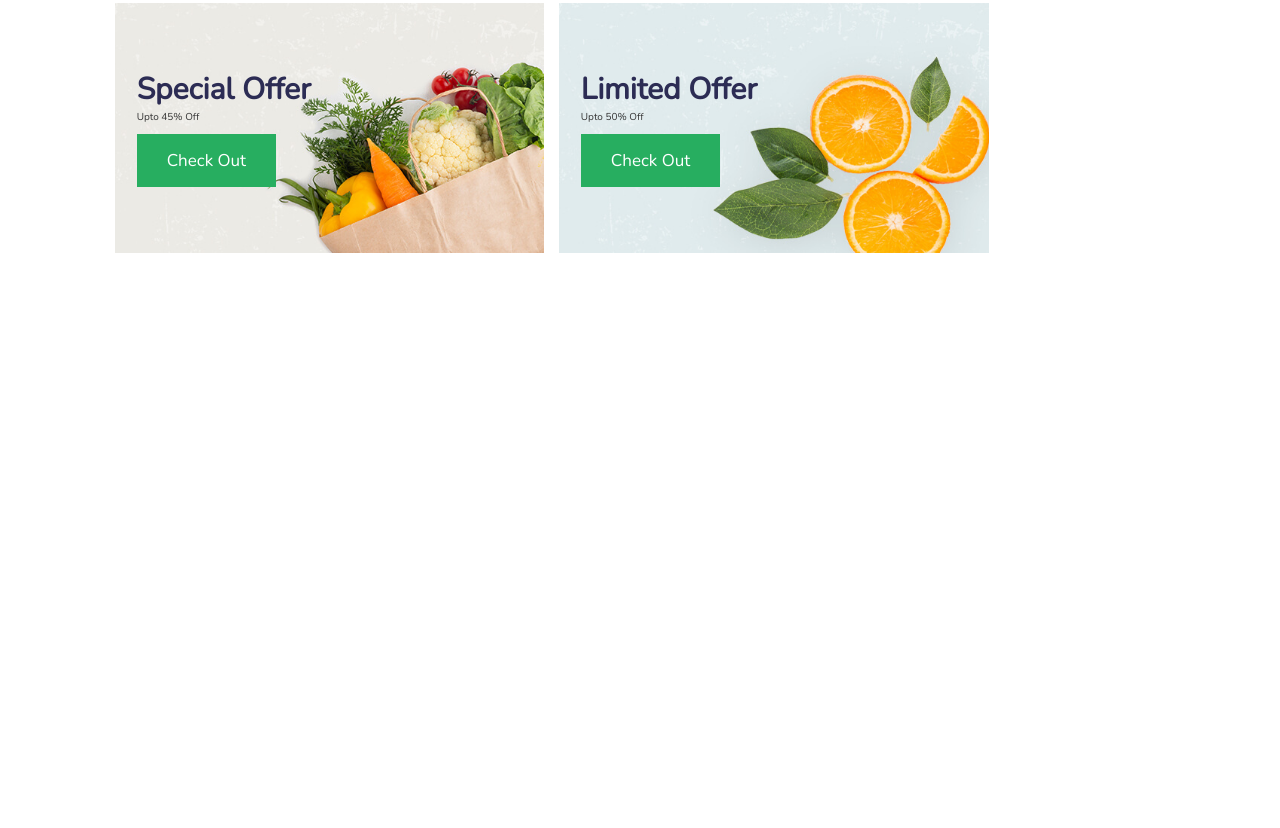
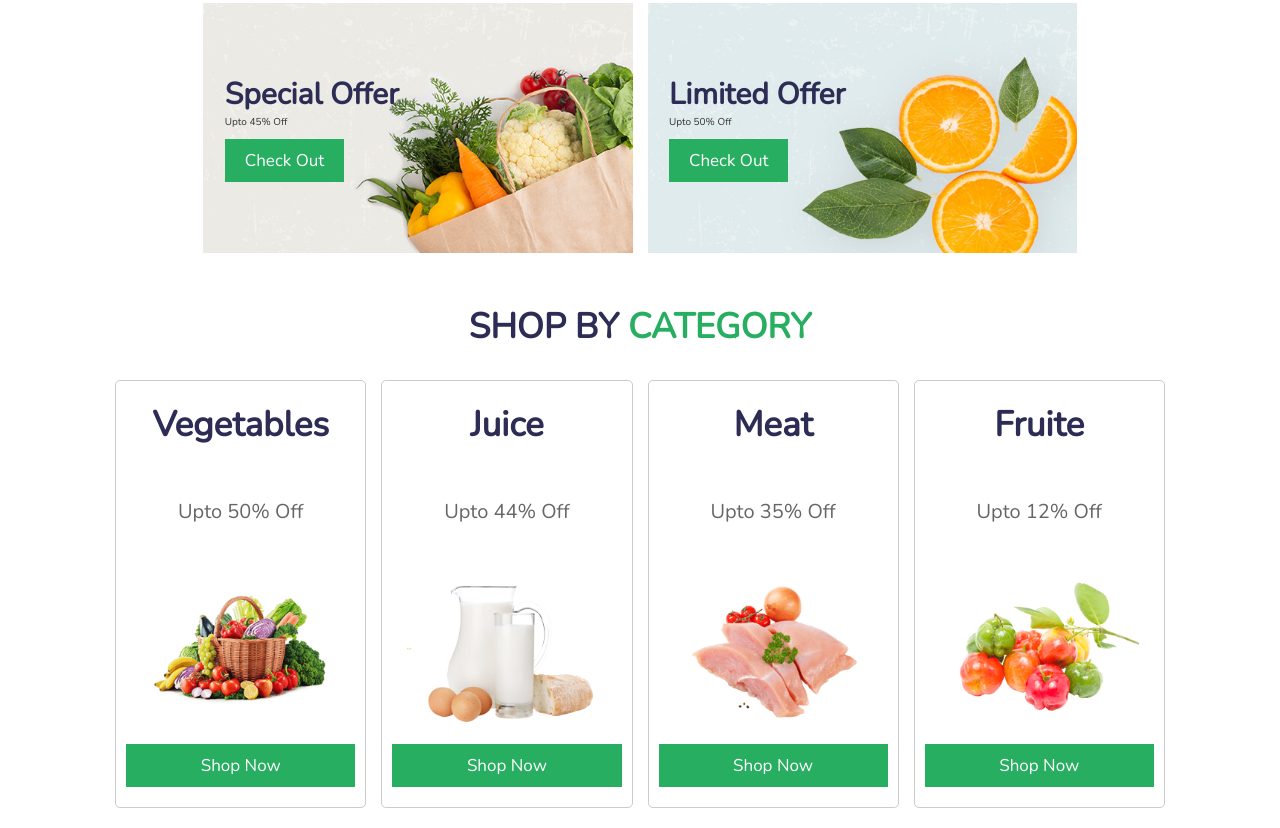
Before and after one commit to andriyabu/grocery, a plain HTML site: page index.html in a window 1280 px wide. Shown: the part 729-1557 px from the top of the page. Before the commit the page ends 1002 px from the top, so only its background shows below. Drawn offline with nearby package versions, Linux system fonts and the light colour scheme.

Commit message:
added category section and styling it, modified banner position to center

```diff
--- a/assets/css/style.css
+++ b/assets/css/style.css
@@ -41,7 +41,7 @@ section{
     margin-top: 1rem;
     background: var(--green);
     color: #fff;
-    padding: 1.5rem 3rem;
+    padding: 1rem 2rem;
     font-size: 1.7rem;
     text-align: center;
     cursor: pointer;
@@ -49,6 +49,22 @@ section{
 
 .btn:hover{
     background: var(--black);
+    transform: scale(1.1);
+}
+
+.heading{
+    text-align: center;
+    color: var(--black);
+    text-transform: uppercase;
+    padding: 1rem;
+    font-size: 3.5rem;
+    /* border-bottom: .1rem solid #333; */
+    margin-bottom: 2rem;
+}
+
+.heading span{
+    color: var(--green);
+    text-transform: uppercase;
 }
 .header-1{
     background: #eee;
@@ -187,6 +203,7 @@ section{
     display: flex;
     flex-wrap: wrap;
     gap: 1.5rem;
+    justify-content: center;
 }
 
 .banner-container .banner{
@@ -223,7 +240,40 @@ section{
     transform: scale(1.5) rotate(-5deg);
 }
 
+.category .box-container{
+    display: flex;
+    flex-wrap: wrap;
+    gap: 1.5rem;
+}
 
+.category .box-container .box{
+    border: .1rem solid rgba(0,0,0,.2);
+    border-radius: .5rem;
+    text-align: center;
+    padding: 2rem 1rem;
+    flex:1 1 25rem;
+    /* box-sizing: border-box; */
+}
+
+.category .box-container .box img{
+    width: 20rem;
+    margin: .5rem 0;
+}
+
+.category .box-container .box h3{
+    font-size: 3.5rem;
+    color: var(--black);
+}
+
+.category .box-container .box p{
+    font-size: 2rem;
+    color: #666;
+    padding: 5rem 0;
+}
+
+.category .box-container .box .btn{
+    display: block;
+}
 
 
 
@@ -304,6 +354,11 @@ section{
         font-size: 50%;
     }
 
+    .heading{
+        font-size: 3rem;
+    }
+
+
     .header-1{
         flex-flow: column;
     }
--- a/index.html
+++ b/index.html
@@ -80,6 +80,41 @@
 </section>
 <!-- banner section end -->
 
+<!-- category section start -->
+<section class="category" id="category">
+    <h1 class="heading">shop by <span>category</span></h1>
+    <div class="box-container">
+        <div class="box">
+            <h3>vegetables</h3>
+            <p>upto 50% off</p>
+            <img src="assets/images/category-1.png" alt="">
+            <a href="#" class="btn">shop now</a>
+        </div>
+
+        <div class="box">
+            <h3>juice</h3>
+            <p>upto 44% off</p>
+            <img src="assets/images/category-2.png" alt="">
+            <a href="#" class="btn">shop now</a>
+        </div>
+
+        <div class="box">
+            <h3>meat</h3>
+            <p>upto 35% off</p>
+            <img src="assets/images/category-3.png" alt="">
+            <a href="#" class="btn">shop now</a>
+        </div>
+
+        <div class="box">
+            <h3>fruite</h3>
+            <p>upto 12% off</p>
+            <img src="assets/images/category-4.png" alt="">
+            <a href="#" class="btn">shop now</a>
+        </div>
+    </div>
+</section>
+<!-- category section end -->
+
 
 
 
```
